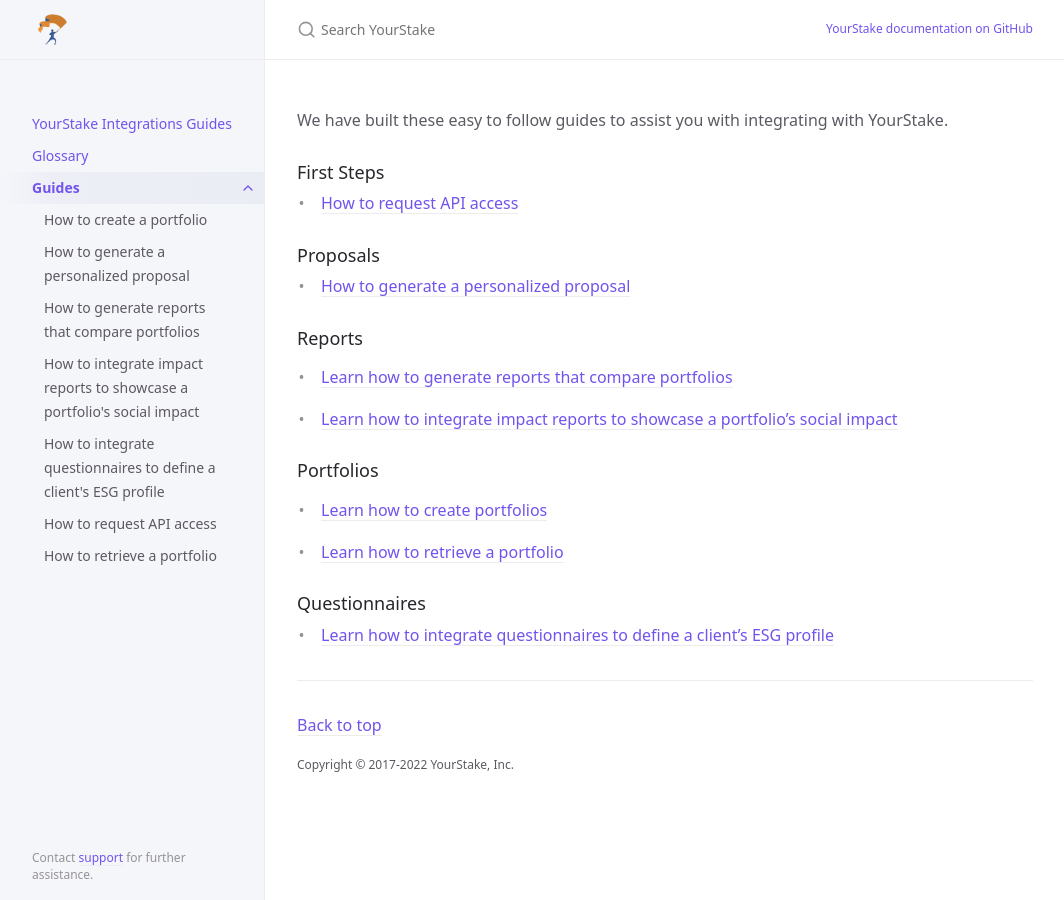
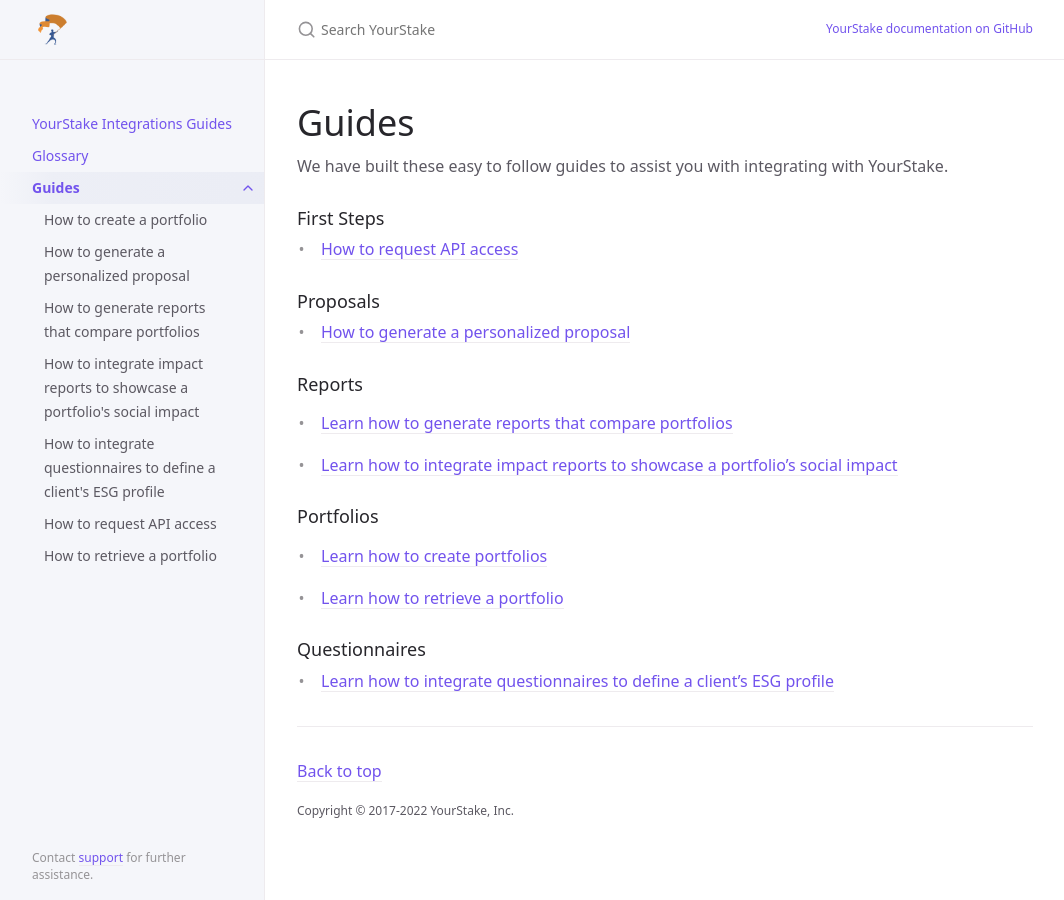
Before and after one commit to YourStake/integrations-guides, a Jekyll site: the page built from docs/guides/index.md, in a window 1280 px wide. Shown: the whole page, without its empty margins (107-1171 px from the left). Built offline with Jekyll 4.4.1, drawn with Linux system fonts in a browser that asks for light colours.

Commit message:
add missing title

```diff
--- a/docs/guides/index.md
+++ b/docs/guides/index.md
@@ -4,6 +4,8 @@
 has_toc: false
 has_children: true
 ---
+
+# Guides
 
 We have built these easy to follow guides to assist you with integrating with YourStake.
 
```
